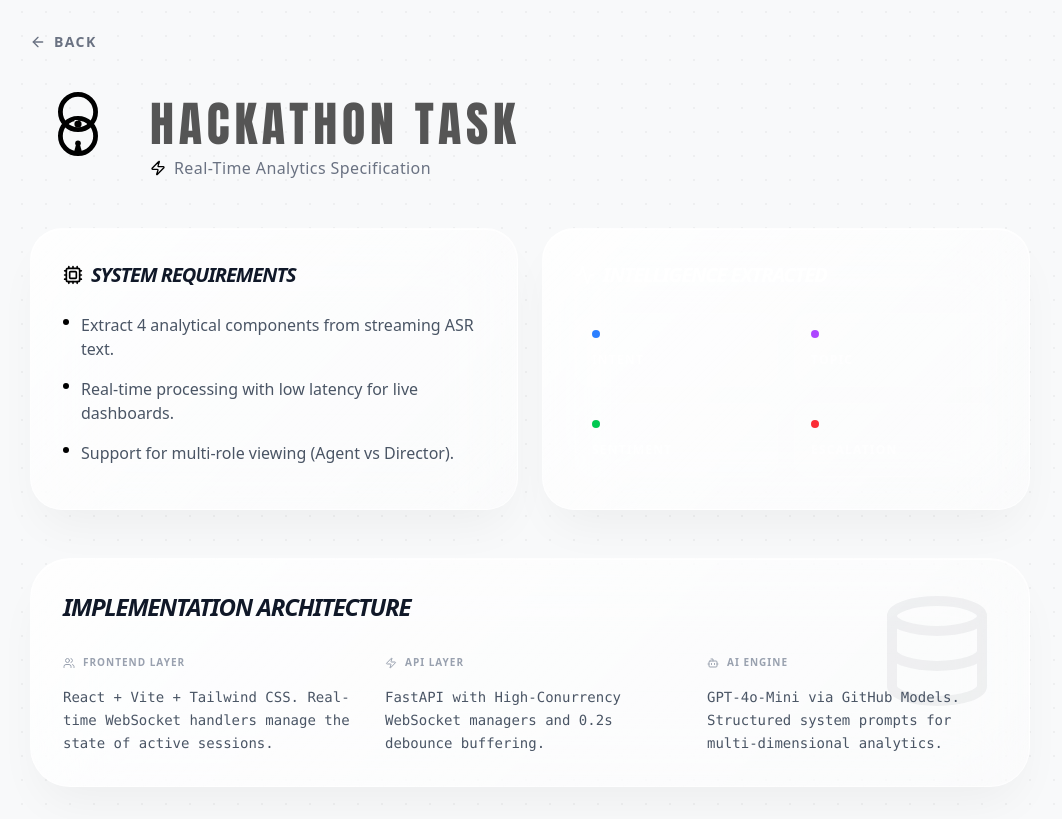
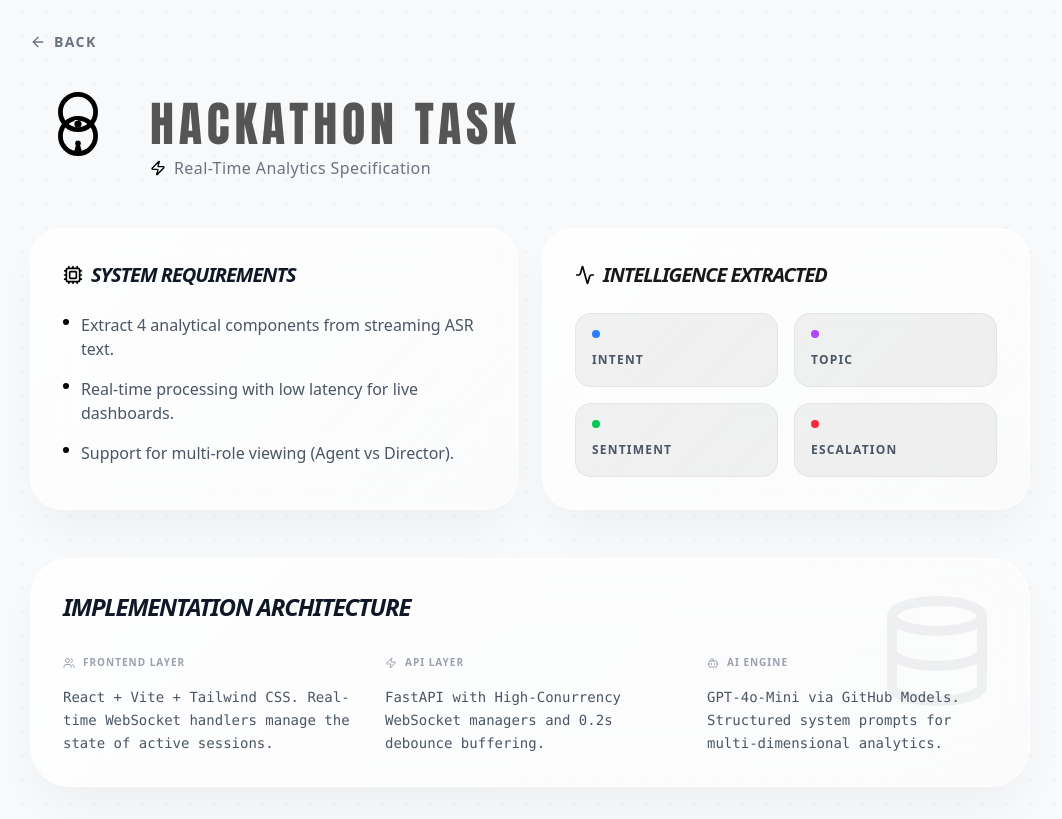
Before and after one commit to tonyboss365/awetales-sentinel, a React (Vite) app: page /details in a window 1280 px wide. Shown: the whole page, without its empty margins (110-1172 px from the left). Built offline with nearby package versions, Linux system fonts and the light colour scheme.

Commit message:
style: fix visibility and contrast issues in Intelligence Extracted section

```diff
--- a/src/Details.jsx
+++ b/src/Details.jsx
@@ -70,9 +70,9 @@ export default function Details() {
                         </ul>
                     </div>
 
-                    <div className="p-8 glass-panel rounded-[2rem] bg-black text-white border border-black/5 shadow-xl">
-                        <h2 className="text-xl font-bold mb-6 flex items-center gap-2 uppercase tracking-tighter italic text-white/90">
-                            <Activity size={20} className="text-white" /> Intelligence Extracted
+                    <div className="p-8 glass-panel rounded-[2rem] bg-white/60 border border-black/5 shadow-xl">
+                        <h2 className="text-xl font-bold mb-6 flex items-center gap-2 uppercase tracking-tighter italic text-black/90">
+                            <Activity size={20} className="text-black" /> Intelligence Extracted
                         </h2>
                         <div className="grid grid-cols-2 gap-4">
                             {[
@@ -81,9 +81,9 @@ export default function Details() {
                                 { label: 'Sentiment', color: 'bg-green-500' },
                                 { label: 'Escalation', color: 'bg-red-500' }
                             ].map((item) => (
-                                <div key={item.label} className="p-4 bg-white/10 rounded-2xl border border-white/10">
+                                <div key={item.label} className="p-4 bg-black/5 rounded-2xl border border-black/5">
                                     <div className={`w-2 h-2 rounded-full ${item.color} mb-2`} />
-                                    <span className="text-[12px] font-bold uppercase tracking-widest opacity-60">{item.label}</span>
+                                    <span className="text-[12px] font-bold uppercase tracking-widest text-gray-600">{item.label}</span>
                                 </div>
                             ))}
                         </div>
```
